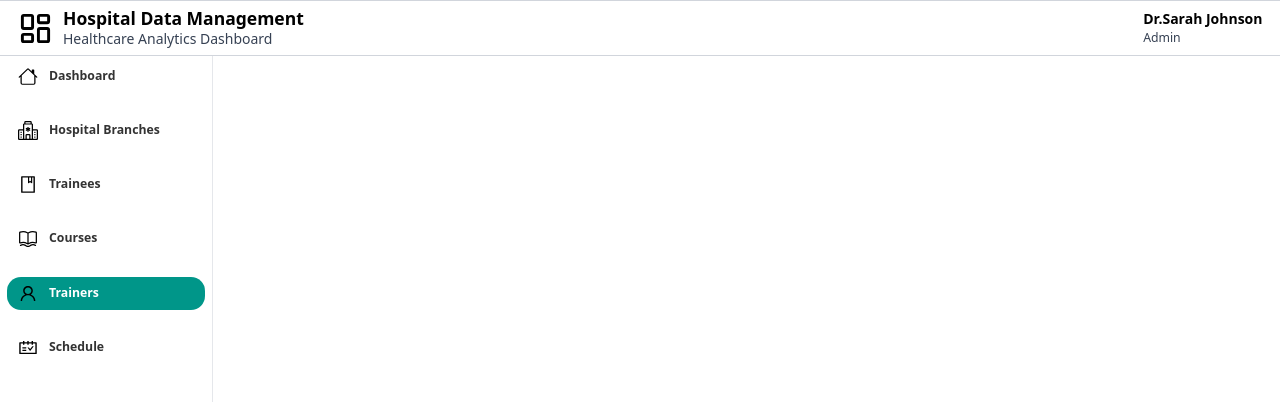
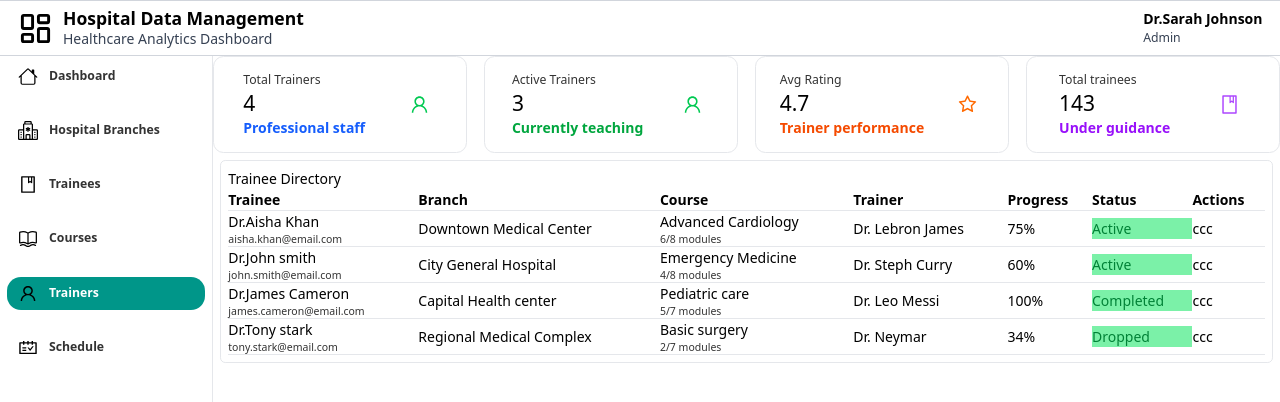
Before and after one commit to deepdev79/hospital, a React (Vite) app: page /trainers in a window 1280 px wide. Shown: the top 402 px of the page. Built offline with nearby package versions, Linux system fonts and the light colour scheme.

Commit message:
common table created in hope of handling 2/3 pages

```diff
--- /dev/null
+++ b/src/components/CommonTable.tsx
@@ -0,0 +1,62 @@
+interface tData {
+  name: string;
+
+  email: string;
+  branch: string;
+  course: string;
+  modules: string;
+  trainer: string;
+  progress: string;
+  status: string;
+}
+
+interface CommonTableProp {
+  title: string;
+  data: tData[];
+}
+
+function CommonTable({ title, data = [] }: CommonTableProp) {
+  return (
+    <div className="m-2 p-2 rounded-md border border-borderOutline">
+      <h1>{title}</h1>
+      <table className="border-collapse w-full">
+        <thead className="border-b border-borderOutline">
+          <tr className="text-left">
+            <th>Trainee</th>
+            <th>Branch</th>
+            <th>Course</th>
+            <th>Trainer</th>
+            <th>Progress</th>
+            <th>Status</th>
+            <th>Actions</th>
+          </tr>
+        </thead>
+        <tbody>
+          {data.map((item, index) => (
+            <tr key={index} className="border-b border-borderOutline">
+              <td>
+                <p>{item.name}</p>
+                <p className="text-xs text-charcoal">{item.email}</p>
+              </td>
+              <td>{item.branch}</td>
+              <td>
+                <p>{item.course}</p>
+                <p className="text-xs text-charcoal">{item.modules}</p>
+              </td>
+              <td>{item.trainer}</td>
+              <td>{item.progress}</td>
+              <td>
+                <p className="bg-green-300 text-green-700">{item.status}</p>
+              </td>
+              <td>
+                <p>ccc</p>
+              </td>
+            </tr>
+          ))}
+        </tbody>
+      </table>
+    </div>
+  );
+}
+
+export default CommonTable;
--- a/src/components/StatBox.tsx
+++ b/src/components/StatBox.tsx
@@ -1,6 +1,6 @@
 interface StatBox {
   title: string;
-  stat: number;
+  stat: number | string;
   Icon: React.FunctionComponent<React.SVGProps<SVGSVGElement>>;
   iconLines: string;
   iconBg?: string;
--- a/src/pages/Courses.tsx
+++ b/src/pages/Courses.tsx
@@ -1,45 +1,50 @@
-import bookLogo from "../assets/BookOutlined.svg?react";
-import clock from "../assets/ClockCircleOutlined.svg?react";
-import userLogo from "../assets/UserOutlined.svg?react";
-import star from "../assets/Star.svg?react";
+import BookLogo from "../assets/BookOutlined.svg?react";
+import Clock from "../assets/ClockCircleOutlined.svg?react";
+import UserLogo from "../assets/UserOutlined.svg?react";
+import Star from "../assets/Star.svg?react";
+import StatBox from "../components/StatBox";
 
 const medicalTrainingCourses = [
   {
-    title: "Total Branches",
+    title: "Total Trainees",
     stat: 4,
     subPara: "Available  programs",
-    subParaTextBg: "text-blue-600",
-    Icon: bookLogo,
+    subParaBg: "text-blue-600",
+    Icon: BookLogo,
     iconLines: "fill-green-700",
   },
   {
     title: "Active Courses",
     stat: 2,
     subPara: "Currently running",
-    subParaTextBg: "text-green-600",
-    Icon: clock,
+    subParaBg: "text-green-600",
+    Icon: Clock,
     iconLines: "fill-green-500",
   },
   {
     title: "Total Enrollments",
     stat: 90,
     subPara: "Across all courses",
-    subParaTextBg: "text-purple-600",
-    Icon: userLogo,
+    subParaBg: "text-purple-600",
+    Icon: UserLogo,
     iconLines: "fill-purple-500",
   },
   {
     title: "Avg Rating",
     stat: 4.7,
     subPara: "Course satisfaction",
-    subParaTextBg: "text-orange-600",
-    Icon: star,
+    subParaBg: "text-orange-600",
+    Icon: Star,
     iconLines: "fill-orange-500",
   },
 ];
 
 function Courses() {
-  return <div>Courses</div>;
+  return (
+    <div>
+      <StatBox data={medicalTrainingCourses} />
+    </div>
+  );
 }
 
 export default Courses;
--- a/src/pages/Schedule.tsx
+++ b/src/pages/Schedule.tsx
@@ -1,5 +1,50 @@
+import ClockIcon from "../assets/ClockCircleOutlined.svg?react";
+import LocationIcon from "../assets/LocationOutline.svg?react";
+import UserIcon from "../assets/UserOutlined.svg?react";
+import ScheduleIcon from "../assets/ScheduleOutlined.svg?react";
+import StatBox from "../components/StatBox";
+
+const trainingSchedule = [
+  {
+    title: "Today's Sessions",
+    stat: 4,
+    subPara: "2 completed",
+    subParaBg: "text-green-600",
+    Icon: ScheduleIcon,
+    iconLines: "fill-green-500",
+  },
+  {
+    title: "This Week",
+    stat: 18,
+    subPara: "Total Sessions",
+    subParaBg: "text-blue-600",
+    Icon: ClockIcon,
+    iconLines: "fill-blue-500",
+  },
+  {
+    title: "Active Trainers",
+    stat: 12,
+    subPara: "Teaching today",
+    subParaBg: "text-purple-600",
+    Icon: UserIcon,
+    iconLines: "fill-purple-500",
+  },
+  {
+    title: "Utilization",
+    stat: "85%",
+    subPara: "Room capacity",
+    subParaBg: "text-orange-600",
+    Icon: LocationIcon,
+    iconLines: "fill-orange-500",
+  },
+];
+
 function Schedule() {
-  return <div>Courses</div>;
+  return (
+    <div>
+      <StatBox data={trainingSchedule} />
+    </div>
+  );
 }
 
 export default Schedule;
--- a/src/pages/Trainees.tsx
+++ b/src/pages/Trainees.tsx
@@ -1,42 +1,51 @@
-import userLogo from "../assets/UserOutlined.svg?react";
+import UserLogo from "../assets/UserOutlined.svg?react";
+import BookIcon from "../assets/BookOutlined.svg?react";
+import BadgeIcon from "../assets/Badge.svg?react";
+import GraduateIcon from "../assets/Graduate.svg?react";
+import StatBox from "../components/StatBox";
+import CommonTable from "../components/CommonTable";
 
 const medicalTrainees = [
   {
     title: "Total Trainees",
     stat: 4,
     subPara: "Enrolled",
-    subParaTextBg: "text-blue-600",
-    Icon: userLogo,
+    subParaBg: "text-blue-600",
+    Icon: GraduateIcon,
     iconLines: "fill-green-500",
   },
   {
     title: "Active Training",
     stat: 2,
     subPara: "In progress",
-    subParaTextBg: "text-green-600",
-    Icon: userLogo,
+    subParaBg: "text-green-600",
+    Icon: UserLogo,
     iconLines: "fill-green-500",
   },
   {
     title: "Completed",
     stat: 1,
     subPara: "Graduated",
-    subParaTextBg: "text-blue-600",
-    Icon: userLogo,
+    subParaBg: "text-blue-600",
+    Icon: BadgeIcon,
     iconLines: "fill-green-500",
   },
   {
     title: "Average Progress",
     stat: 65,
     subPara: "Completion rate",
-    subParaTextBg: "text-green-600",
-    Icon: userLogo,
+    subParaBg: "text-green-600",
+    Icon: BookIcon,
     iconLines: "fill-green-500",
   },
 ];
 
 function Trainees() {
-  return <div>Trainees</div>;
+  return (
+    <div>
+      <StatBox data={medicalTrainees} />
+    </div>
+  );
 }
 
 export default Trainees;
--- a/src/pages/Trainers.tsx
+++ b/src/pages/Trainers.tsx
@@ -1,5 +1,94 @@
+import BookIcon from "../assets/BookOutlined.svg?react";
+import StarIcon from "../assets/Star.svg?react";
+import UserIcon from "../assets/UserOutlined.svg?react";
+import CommonTable from "../components/CommonTable";
+import StatBox from "../components/StatBox";
+
+const medicalTrainers = [
+  {
+    title: "Total Trainers",
+    stat: 4,
+    subPara: "Professional staff",
+    subParaBg: "text-blue-600",
+    Icon: UserIcon,
+    iconLines: "fill-green-500",
+  },
+  {
+    title: "Active Trainers",
+    stat: 3,
+    subPara: "Currently teaching",
+    subParaBg: "text-green-600",
+    Icon: UserIcon,
+    iconLines: "fill-green-500",
+  },
+  {
+    title: "Avg Rating",
+    stat: 4.7,
+    subPara: "Trainer performance",
+    subParaBg: "text-orange-600",
+    Icon: StarIcon,
+    iconLines: "fill-orange-500",
+  },
+  {
+    title: "Total trainees",
+    stat: 143,
+    subPara: "Under guidance",
+    subParaBg: "text-purple-600",
+    Icon: BookIcon,
+    iconLines: "fill-purple-500",
+  },
+];
+
+const traineesDirectory = [
+  {
+    name: "Dr.Aisha Khan",
+    email: "aisha.khan@email.com",
+    branch: "Downtown Medical Center",
+    course: "Advanced Cardiology",
+    modules: "6/8 modules",
+    trainer: "Dr. Lebron James",
+    progress: "75%",
+    status: "Active",
+  },
+  {
+    name: "Dr.John smith",
+    email: "john.smith@email.com",
+    branch: "City General Hospital",
+    course: "Emergency Medicine",
+    modules: "4/8 modules",
+    trainer: "Dr. Steph Curry",
+    progress: "60%",
+    status: "Active",
+  },
+  {
+    name: "Dr.James Cameron",
+    email: "james.cameron@email.com",
+    branch: "Capital Health center",
+    course: "Pediatric care",
+    modules: "5/7 modules",
+    trainer: "Dr. Leo Messi",
+    progress: "100%",
+    status: "Completed",
+  },
+  {
+    name: "Dr.Tony stark",
+    email: "tony.stark@email.com",
+    branch: "Regional Medical Complex",
+    course: "Basic surgery",
+    modules: "2/7 modules",
+    trainer: "Dr. Neymar",
+    progress: "34%",
+    status: "Dropped",
+  },
+];
+
 function Trainers() {
-  return <div></div>;
+  return (
+    <div>
+      <StatBox data={medicalTrainers} />
+      <CommonTable title="Trainee Directory" data={traineesDirectory} />
+    </div>
+  );
 }
 
 export default Trainers;
```
Also changed, not shown: src/assets/Badge.svg (added), src/assets/Graduate.svg (added).
